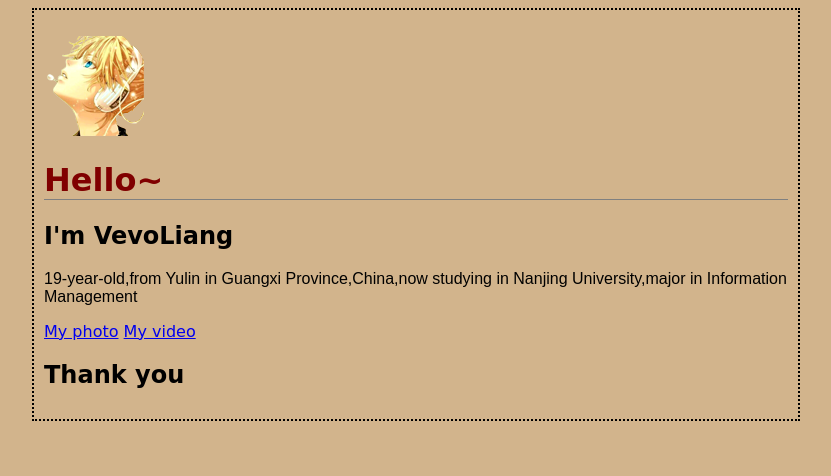
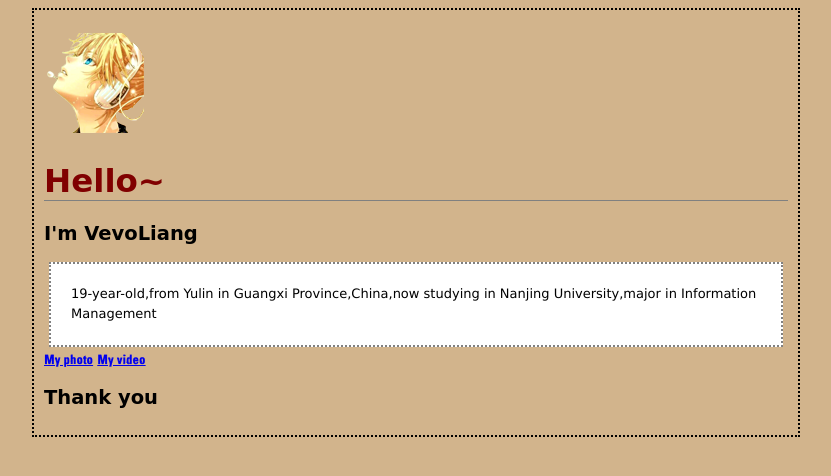
Before and after one commit to VevoLiang/MyPage, a plain HTML site: page index.html in a window 1280 px wide. Shown: the whole page, without its empty margins (224-1055 px from the left). Drawn offline with Linux system fonts and the light colour scheme.

Commit message:
change log

```diff
--- a/CSS/a.css
+++ b/CSS/a.css
@@ -1,3 +1,7 @@
+@font-face{
+	font-family:Dubtone;
+	src:url(../DubTone.ttf);
+}
 body{
 	background-color: #d2b48c;
 	margin-left: 20%;
@@ -5,10 +9,22 @@ body{
 	border: 2px dotted black;
 	padding: 10px 10px 10px 10px;
 	font-family: Cursive;
+	font-size:small;
 	}
 p{
-	font-family:sans-serif;
+	font-family:Verdana,sans-serif;
+	line-height:1.6em;
 }
 h1.hello{
 	color:maroon;
+	font-size:250%;
 }
+a{
+	font-family:Dubtone;
+}
+.name{
+	background-color:white;
+	border: 2px dotted grey;
+	padding:20px;
+	margin: 5px;
+}
--- a/index.html
+++ b/index.html
@@ -17,7 +17,7 @@
 		</p>
 		<h1 class="hello">Hello~</h1>
 		<h2>I'm VevoLiang</h2>
-		<p>19-year-old,from Yulin in Guangxi Province,China,now studying in Nanjing University,major in Information Management</p>
+		<p class="name">19-year-old,from Yulin in Guangxi Province,China,now studying in Nanjing University,major in Information Management</p>
 		<a href="about/Myphoto.html" title="here's plenty of photos about me.">My photo</a>
 		<a href="about/Myvideo.html" title="here's some videos which I made for my love.">My video</a>
 		<h2>Thank you</h2>
```
Also changed, not shown: DubTone.ttf (added).
